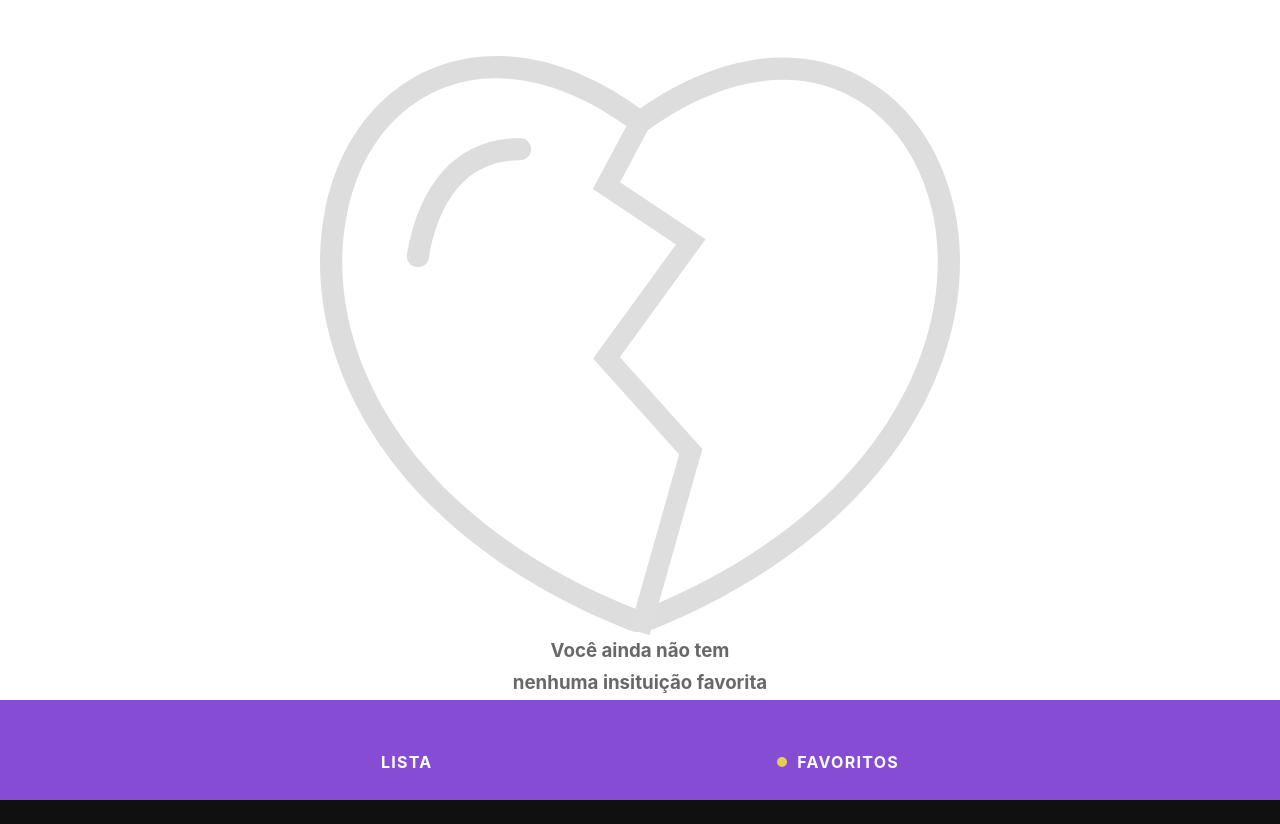
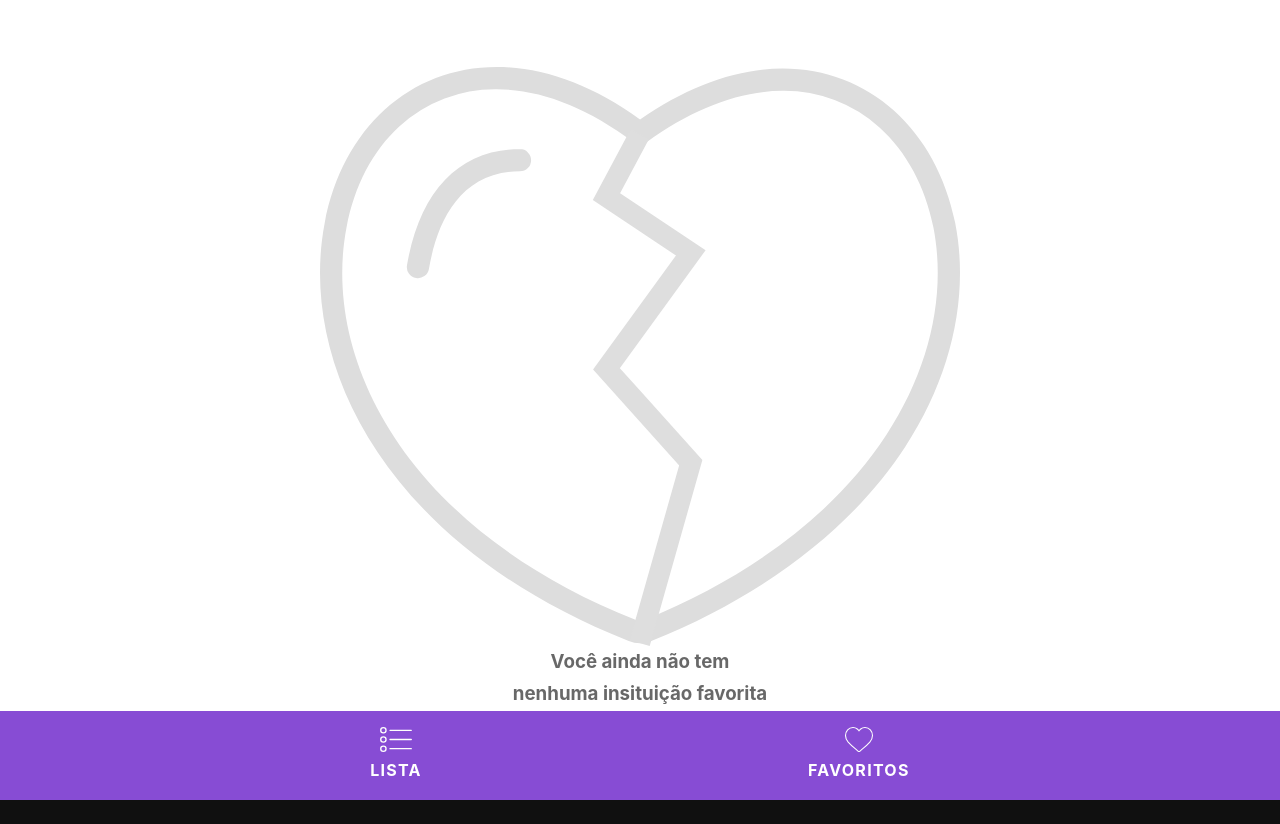
Before and after one commit to Hugofsp93/react-proj-integrador, a React (Create React App) app: page /favorites in a window 1280 px wide. After the commit the page ends 800 px from the top, so only its background shows below. Built offline with nearby package versions, Linux system fonts and the light colour scheme.

Commit message:
feat: add icon on bottom menu

```diff
--- a/src/Navigation/index.js
+++ b/src/Navigation/index.js
@@ -2,13 +2,17 @@ import React from 'react';
 import { NavLink } from 'react-router-dom'
 
 const routes = [
-  { to: '/', label: 'Lista' },
-  { to: '/favorites', label: 'Favoritos' },
+  { to: '/', label: 'Lista', icon: 'list' },
+  { to: '/favorites', label: 'Favoritos', icon: 'fav' },
 ]
 
 export default function Nav() {
-  const links = routes.map(({ to, label }) => {
-    return <NavLink exact={true} to={to} key={to}>{label}</NavLink>
+  const renderItem = (label, icon) => {
+    return <div><img src={icon} />{label}</div>
+  }
+  const links = routes.map(({ to, label, icon }) => {
+    const img = `/images/ic_${icon}.svg`
+    return <NavLink exact={true} to={to} key={to}>{renderItem(label, img)}</NavLink>
   })
 
   return <nav>{links}</nav >;
--- a/src/index.css
+++ b/src/index.css
@@ -50,7 +50,7 @@ h2 {
 
 .app--bottom-bar{
   background-color: #874CD4;
-  min-height: 100px;
+  height: auto;
 }
 
 nav {
@@ -59,7 +59,7 @@ nav {
   justify-content: space-evenly;
   margin: 0 auto;
   opacity: 0;
-  padding: 3em;
+  padding: 1em;
   overflow-x: auto;
 }
 
@@ -76,14 +76,12 @@ nav a {
   text-decoration: none;
   text-transform: uppercase;
 }
-nav {
-  animation: nav 0.2s ease-in-out forwards;
-  display: flex;
-  justify-content: space-evenly;
-  margin: 0 auto;
-  opacity: 0;
-  padding: 3em;
-  overflow-x: auto;
+
+nav img{
+  display: block;
+  height: 25px;
+  width: 100%;
+  margin-bottom: 4px;
 }
 
 
@@ -97,7 +95,7 @@ nav {
   to { opacity: 1; transform: translate3d(0, 0, 0) }
 }
 
-nav a:before {
+/* nav a:before {
   border-radius: 50%;
   content: '';
   background-color: #E5CC54;
@@ -117,7 +115,7 @@ nav a.active:before {
 
 nav a.active:before {
   animation: navdot 0.25s ease-in-out forwards 0.25s;
-}
+} */
 
 @keyframes navdot {
   from { opacity: 0; }
```
Also changed, not shown: public/images/ic_fav.svg (added), public/images/ic_list.svg (added).
